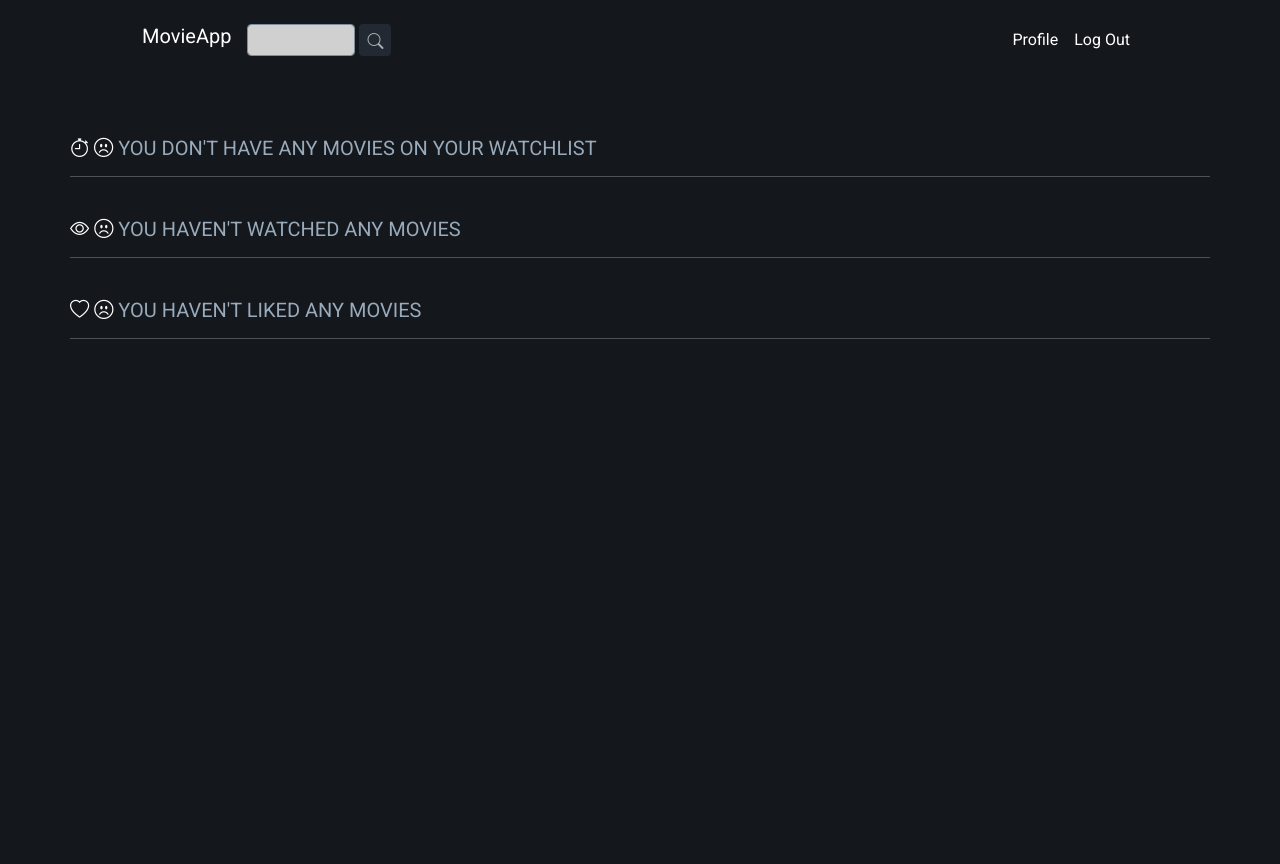
After one commit to raluca-curt/movietracker-app, a Flask app: page /profile/ in a window 1280 px wide. The commit adds this page. Run offline with Flask 2, Linux system fonts and the light colour scheme; a user stored in the database is signed in; data comes from the database, SQL or seed files in the repository; both versions use the stored data as it was after the commit.

Commit message:
Implemented profile page

```diff
--- a/app.py
+++ b/app.py
@@ -8,7 +8,7 @@ from forms import RegisterForm, LoginForm, SearchForm
 
 # Helper .py files
 from settings import API_KEY
-from helper import lookup
+from helper import lookup_title, lookup_id
 
 app = Flask(__name__)
 
@@ -78,7 +78,7 @@ def layout():
 # Homepage
 @app.route('/')
 def index():
-    movie = lookup("search", 'Batman')
+    movie = lookup_title("search", 'Batman')
     return render_template('index.html', movie=movie)
 
 
@@ -88,7 +88,7 @@ def list():
     form = SearchForm()
     if form.validate_on_submit():
         title = form.searched.data
-        movies = lookup("list", title)
+        movies = lookup_title("list", title)
         return render_template("list.html", form_searched=form, movies=movies, title=title)
 
     # Else search is not successful
@@ -99,7 +99,7 @@ def list():
 # Unique page for each movie
 @app.route('/movie/<title>')
 def search(title):
-    movie = lookup('search', title)
+    movie = lookup_title('search', title)
     watchlist = 0
     watched = 0
     liked = 0
@@ -122,7 +122,7 @@ def process_interaction():
     if request.method == 'POST':
         client_data = request.get_json()
 
-        # Get movie id
+        # Get movie title
         movie_id = client_data['movie_id']
 
         # Get interaction type (watchlist, watched, liked) based on the key from client_data
@@ -140,7 +140,7 @@ def process_interaction():
                 interaction.watchlist = client_data['watchlist']
             elif interaction_type[0] == 'watched':
                 interaction.watched = client_data['watched']
-                # Delete the movie id from watchlist once watched is on
+                # Delete the movie title from watchlist once watched is on
                 # interaction.watchlist = 0
             elif interaction_type[0] == 'liked':
                 interaction.liked = client_data['liked']
@@ -167,6 +167,52 @@ def process_interaction():
         return 'Success'
 
     return None
+
+
+# Account watchlist page
+@app.route('/profile/')
+def profile():
+    # Get movie_ids on watchlist list from db
+    watchlist_list_ids = MovieInteraction.query.with_entities(MovieInteraction.movie_id).filter_by(user_id=current_user.id, watchlist=1).all()
+
+    watchlist_list = []
+
+    # Use the movie titles from watchlist_list to get info
+    for i in range(len(watchlist_list_ids)):
+        for id in watchlist_list_ids[i]:
+            watchlist_list.append(lookup_id(id))
+
+
+    watched_list_ids = MovieInteraction.query.with_entities(MovieInteraction.movie_id).filter_by(user_id=current_user.id, watched=1).all()
+
+    if watched_list_ids is not None:
+        watched_list = []
+
+        # Use the movie titles from watched_list to get info
+        for i in range(len(watched_list_ids)):
+            for id in watched_list_ids[i]:
+                watched_list.append(lookup_id(id))
+    else:
+         watched_list = 0
+
+
+
+    # Get movies on liked list from db
+    liked_list_ids = MovieInteraction.query.with_entities(MovieInteraction.movie_id).filter_by(user_id=current_user.id, liked=1).all()
+
+    if liked_list_ids is not None:
+        liked_list = []
+
+        # Use the movie titles from liked_list to get info
+        for i in range(len(liked_list_ids)):
+            for id in liked_list_ids[i]:
+                liked_list.append(lookup_id(id))
+    else:
+        liked_list = 0
+
+
+    return render_template('profile.html', watchlist_list=watchlist_list, watchlist_length=len(watchlist_list),  watched_list=watched_list, watched_list_length=len(watched_list), liked_list=liked_list, liked_list_length=len(liked_list))
+
 
 
 # Register page
--- a/static/styles.css
+++ b/static/styles.css
@@ -43,7 +43,9 @@ a.nav-link {
 }
 
 a:hover,
-a.nav-link:hover {
+a.nav-link:hover,
+a.nav-link:focus,
+a.nav-link:active {
     color: var(--secondary-accent-color)
 }
 
@@ -79,9 +81,9 @@ a.nav-link:hover {
 }
 
 .form-control {
-    background-color: var(--secondary-text-color);
+    background-color: var(--primary-text-color);
     border-color: var(--secondary-text-color);
-
+    color: var(--secondary-text-color);
 }
 
 .btn i {
@@ -111,6 +113,11 @@ a.nav-link:hover {
 
 #hero-title p {
     margin-bottom: 0;
+    /* font-weight: 600; */
+}
+
+#hero-title .h1 {
+    font-weight: 600;
 }
 
 .btn {
@@ -171,13 +178,11 @@ i {
 /* List */
 #cards {
     max-width: 100%;
-    justify-content: start;
 }
 
 .card {
     background-color: var(--secondary-bg-color);
     width: 14rem;
-    margin-right: 1.25rem;
 }
 
 .card-title {
@@ -193,12 +198,6 @@ i {
 
 .card-img-top {
    height: 70%;
-}
-
-@media(max-width: 537px) {
-    #cards {
-        justify-content: center;
-    }
 }
 
 /* Movie page */
@@ -235,7 +234,7 @@ i {
 
 #poster-col span p {
     font-size: .8rem;
-    text-transform:capitalize;
+    text-transform: capitalize;
     font-family: var(--secondary-font);
 }
 
@@ -329,3 +328,21 @@ i {
     border: none;
     box-shadow: none;
 }
+
+/* Account */
+#account-card {
+    max-height: 9rem;
+    max-width: 6rem;
+    height: 100%;
+}
+
+.row .bi {
+    font-size: 1.2rem;
+}
+
+.row p {
+    text-transform: uppercase;
+    /* font-size: 1.2rem; */
+    font-weight: 300;
+    color: var(--secondary-text-color)
+}
--- a/templates/layout.html
+++ b/templates/layout.html
@@ -49,6 +49,7 @@
 
                         {% if current_user.is_authenticated %}
                             <ul class="navbar-nav ms-auto mt-2">
+                                <li class="nav-item"><a class="nav-link" href="/profile">Profile</a></li>
                                 <li class="nav-item"><a class="nav-link" href="/logout">Log Out</a></li>
                             </ul>
                         {% else %}
--- a/templates/list.html
+++ b/templates/list.html
@@ -10,9 +10,9 @@
     {% if movies['Response'] == "True" %}
     <p class="h1">Top results matching your search</p>
     <hr>
-    <div class="container-fluid d-flex flex-row flex-wrap mt-5" id="cards">
+    <div class="container-fluid d-flex flex-row flex-wrap mt-5 justify-content-around" id="cards">
         {% for movie in movies['Search'] %}
-            <div class="card d-flex mb-4 mx-auto">
+            <div class="card d-flex mb-4 me-1">
                 {% if movie['Poster'] == 'N/A' %}
                     <img src="https://via.placeholder.com/150" class="card-img-top" alt="movie-poster-placeholder">
                 {% else %}
--- a/templates/movie.html
+++ b/templates/movie.html
@@ -13,7 +13,11 @@
     {% if movie['Response'] == "True" %}
     <div class="row">
         <div class="col-sm-4 d-flex flex-column align-items-center" id="poster-col">
-            <img src="{{ movie['Poster'] }}" class="img-thumbnail" alt="movie-poster">
+            {% if movie['Poster'] == 'N/A' %}
+              <img src="https://www.altavod.com/assets/images/poster-placeholder.png" style="max-width: 310px; background-size: cover" class="card-img-top" alt="movie-poster-placeholder">
+            {% else %}
+              <img src="{{ movie['Poster'] }}" class="img-thumbnail" alt="movie-poster">
+            {% endif %}
             {% if current_user.is_authenticated %}
                 <div class="container-fluid mx-auto d-flex justify-content-evenly flex-wrap mt-3" id="interactions" data-filmid="{{ movie['imdbID'] }}">
                     <span>
--- /dev/null
+++ b/templates/profile.html
@@ -0,0 +1,98 @@
+{% extends "layout.html" %}
+
+{% block title %}
+    Watchlist
+{% endblock %}
+    <div class="container-fluid mx-auto" id="content">
+
+    </div>
+{% block main %}
+<div class="container-fluid mx-auto" id="content">
+        <div class="container text-start">
+            <div class="row mt-4">
+                <div class="col p-0">
+                    {% if watchlist_length > 0 %}
+                        {% if watchlist_list_length == 1 %}
+                            <p class="h5 text-start"><i class="bi bi-stopwatch-fill -on" id="watchlist"></i> You want to see {{ watchlist_length }} movie</p>
+                        {% else %}
+                            <p class="h5 text-start"><i class="bi bi-stopwatch-fill -on" id="watchlist"></i> You want to see {{ watchlist_length }} movies</p>
+                        {% endif %}
+                        <hr>
+                        <div class="container-fluid d-flex flex-row flex-wrap justify-content-start" id="cards">
+                            {% for movie in watchlist_list %}
+                                <a class="card d-flex mb-4 me-1" href="{{ url_for('search', title=movie['Title']) }}" id="account-card">
+                                    {% if movie['Poster'] == 'N/A' %}
+                                    <img src="https://via.placeholder.com/150"  alt="movie-poster-placeholder">
+                                    {% else %}
+                                        <img src="{{ movie['Poster'] }}" class="card-img-top" alt="movie-poster">
+                                    {% endif %}
+                                </a>
+                            {% endfor %}
+                    {% else %}
+                        <p class="h5 text-start"><i class="bi bi-stopwatch" id="watchlist"> </i><i class="bi bi-emoji-frown"></i> You don't have any movies on your watchlist</p>
+                        <hr>
+                    {% endif %}
+                </div>
+              </div>
+
+
+            <!-- Start watched -->
+            <div class="row mt-4">
+                <div class="col p-0">
+                    {% if watched_list_length > 0 %}
+                        {% if watched_list_length == 1 %}
+                            <p class="h5 text-start"><i class="bi bi-eye-fill -on" id="watched"></i> You've watched {{ watched_list_length }} movie</p>
+                        {% else %}
+                            <p class="h5 text-start"><i class="bi bi-eye-fill -on" id="watched"></i> You've watched {{ watched_list_length }} movies</p>
+                        {% endif %}
+                        <hr>
+                        <div class="container-fluid d-flex flex-row flex-wrap justify-content-start" id="cards">
+                            {% for movie in watched_list %}
+                                <a class="card d-flex mb-4 me-1" href="{{ url_for('search', title=movie['Title']) }}" id="account-card">
+                                    {% if movie['Poster'] == 'N/A' %}
+                                    <img src="https://via.placeholder.com/150"  alt="movie-poster-placeholder">
+                                    {% else %}
+                                        <img src="{{ movie['Poster'] }}" class="card-img-top" alt="movie-poster">
+                                    {% endif %}
+                                </a>
+                            {% endfor %}
+                    {% else %}
+                        <p class="h5 text-start"><i class="bi bi-eye" id="watched"></i> <i class="bi bi-emoji-frown"></i> You haven't watched any movies</p>
+                        <hr>
+                    {% endif %}
+                </div>
+              </div>
+
+            <!-- End watched -->
+            <!-- Start liked -->
+            <div class="row mt-4">
+                <div class="col p-0">
+                    {% if liked_list_length > 0 %}
+                        {% if liked_list_length == 1 %}
+                            <p class="h5 text-start"><i class="bi bi-heart-fill -on" id="liked"></i> You've liked {{ watched_list_length }} movie</p>
+                        {% else %}
+                            <p class="h3 text-start"><i class="bi bi-heart-fill -on" id="liked"></i> You've liked {{ watched_list_length }} movies</p>
+                        {% endif %}
+                        <hr>
+                        <div class="container-fluid d-flex flex-row flex-wrap justify-content-start" id="cards">
+                            {% for movie in liked_list %}
+                                <a class="card d-flex mb-4 me-1" href="{{ url_for('search', title=movie['Title']) }}" id="account-card">
+                                    {% if movie['Poster'] == 'N/A' %}
+                                    <img src="https://via.placeholder.com/150"  alt="movie-poster-placeholder">
+                                    {% else %}
+                                        <img src="{{ movie['Poster'] }}" class="card-img-top" alt="movie-poster">
+                                    {% endif %}
+                                </a>
+                            {% endfor %}
+                    {% else %}
+                        <p class="h5 text-start"><i class="bi bi-heart" id="liked"></i> <i class="bi bi-emoji-frown"></i> You haven't liked any movies</p>
+                        <hr>
+                    {% endif %}
+                </div>
+              </div>
+
+            <!-- End liked -->
+        </div>
+    </div>
+</div>
+{% endblock %}
```
Also changed, not shown: helper.py (+19 -2 lines), templates/index.html (+15 -10 lines), users.db.
